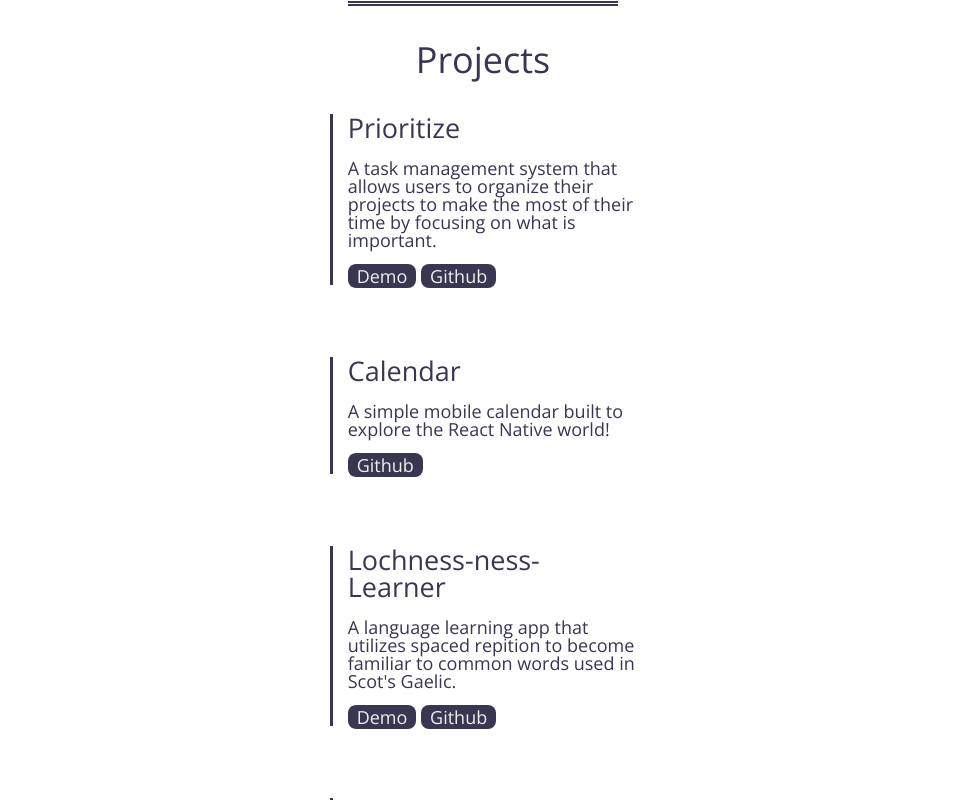
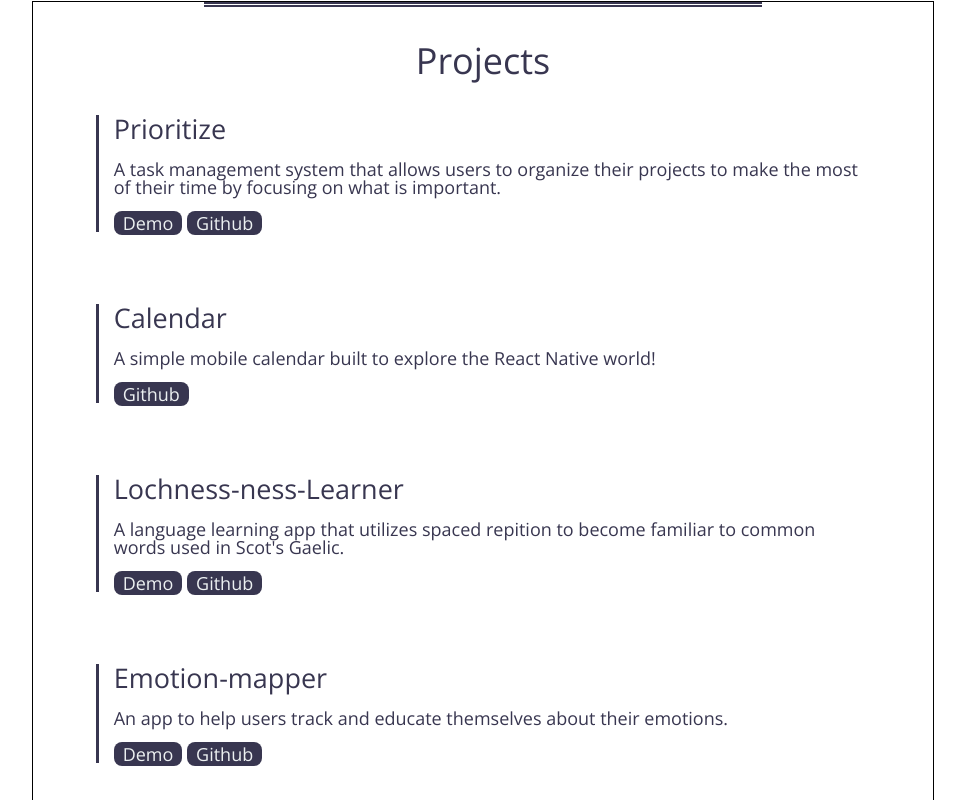
Before and after one commit to mscottcam/Portfolio, a plain HTML site: page index.html in a window 1280 px wide. Both pictures are taken after a click on the link "Projects". Shown: the part 846-1646 px from the top of the page, without its empty margins (157-1122 px from the left). Drawn offline with nearby package versions, Linux system fonts and the light colour scheme.

Commit message:
adding desktop changes to projects and resume sections

```diff
--- a/index.html
+++ b/index.html
@@ -64,6 +64,11 @@
           <a href="https://observer-dashboard.herokuapp.com/">Demo</a>
           <a href="https://github.com/mscottcam/Observer-Dashboard">Github</a>
         </div>
+        <div class="project step">
+          <h3>STEP Investment Partners Website</h3>
+          <p>My first website build! I used SquareSpace and made a simple informational site for a local business. </p>
+          <a href="https://www.southtexasenergypartners.com/">Site</a>
+        </div>
 
       </section>
       <section id="about-me" class="about-me">
@@ -120,11 +125,11 @@
         <div class="project education">
           <p>Lumerit Education & Thomas Edison University <br> [2017]</p>
           <ul>
-            <li> > Pursuing Bachelor’s degree in Liberal Studies.</li>
+            <li> > Pursuing the completion of my Bachelor’s degree in Liberal Studies.</li>
           </ul>
         </div>
         <div class="project education">
-          <p>The University of Texas at San Antonio <br> [2013]</p>
+          <p>The University of Texas at San Antonio <br> [2010 - 2013]</p>
           <ul>
             <li> > Completed 100+ credit hours of coursework.</li>
           </ul>
--- a/js/app.js
+++ b/js/app.js
@@ -1,67 +1,21 @@
 
 $('a[href*="#"]')
-  // Remove links that don't actually link to anything
-  .not('[href="#"]')
-  .not('[href="#0"]')
   .click(function(event) {
-    // On-page links
     if (
       location.pathname.replace(/^\//, '') == this.pathname.replace(/^\//, '')
       &&
       location.hostname == this.hostname
     ) {
-      // Figure out element to scroll to
       var target = $(this.hash);
       target = target.length ? target : $('[name=' + this.hash.slice(1) + ']');
-      // Does a scroll target exist?
       if (target.length) {
-        // Only prevent default if animation is actually gonna happen
         event.preventDefault();
         $('html, body').animate({
           scrollTop: target.offset().top
-        }, 1000, function() {
-          // Callback after animation
-          // Must change focus!
+        }, 750, function() {
           var $target = $(target);
           $target.focus();
-          if ($target.is(":focus")) { // Checking if the target was focused
-            return false;
-          } else {
-            $target.attr('tabindex','-1'); // Adding tabindex for elements not focusable
-            $target.focus(); // Set focus again
-          };
         });
       }
     }
   });
-
-
-
-// $(document).ready(function() {
-
-
-//   // listen for click of work button
-//   $('.links').on('click', '.work', function(event){
-//     event.preventDefault();
-//     console.log('testing css ----> ', $(event.currentTarget).parent('nav').siblings(".about-me").hasClass('.hidden'))
-//     $(event.currentTarget).parent('nav').siblings(".introduction").toggleClass("hidden");
-//     $(event.currentTarget).parent('nav').siblings(".about-me").toggleClass("hidden");
-//     console.log('testing css 2 ----> ', $(event.currentTarget).parent('nav').siblings(".about-me").hasClass('.hidden'))
-//   });
-
-//   $('.links').on('click', '.about', function(event){
-//     event.preventDefault();
-//     $(event.currentTarget).parent('nav').siblings(".introduction").toggleClass("hidden");
-//     $(event.currentTarget).parent('nav').siblings(".projects").toggleClass("hidden");
-//     $(event.currentTarget).parent('nav').siblings(".about-me").toggleClass("hidden");
-
-//   });
-
-//   $('.top-header').on('click', '.logo', function(event){
-//     event.preventDefault();
-//     $(event.currentTarget).parent('header').siblings(".main").children('.introduction').toggleClass("hidden");
-//     $(event.currentTarget).parent('header').siblings(".main").children('.projects').toggleClass("hidden");
-//     $(event.currentTarget).parent('header').siblings(".main").children('.about-me').toggleClass("hidden");
-
-//   });
-// });
--- a/main.css
+++ b/main.css
@@ -134,9 +134,10 @@ body {
   flex-direction: column;
   align-items: center;
   width: 20rem;
-  height: 230rem;
+  height: 250rem;
   padding: 0;
   margin: 0;
+  /* border: thin solid black; */
 }
 
 .links {
@@ -181,9 +182,8 @@ body {
   display: flex;
   flex-direction: column;
   align-items: center;
-  height: 65rem;
+  height: 80rem;
   margin-bottom: 3rem;
-  /* border: thin solid black; */
   width: 17rem;
 }
 
@@ -260,6 +260,13 @@ body {
   font-weight: bold;
 }
 
+.education {
+  margin: 2rem 0;
+  width: 16rem;
+  border-left: 0.2rem solid #383650;
+  padding-left: 0.8rem;
+}
+
 .education > p {
   font-size: 1.2rem;
   margin-bottom: 1rem;
@@ -274,6 +281,23 @@ body {
 
   .introduction {
     width: 20rem;
+  }
+
+  .projects {
+    width: 24rem;
+    height: 73rem;
+  }
+
+  .projects > h2 {
+    width: 19rem;
+  }
+
+  .project {
+    width: 20rem;
+  }
+
+  .about-me {
+    height: 117rem;
   }
 }
 
@@ -337,11 +361,30 @@ body {
     text-align: justify;
 
   }
+
+  .projects {
+    width: 40rem;
+     height: 65rem;
+  }
+
+  .projects > h2 {
+    width: 31rem;
+  }
+
+   .project {
+    width: 35rem;
+  }
+
+   .about-me {
+    height: 100rem;
+  }
+
 }
 
 @media (min-width: 1024px) {
   .main {
     width: 50rem;
+    height: 200rem;
   }
 
   .introduction {
@@ -350,6 +393,15 @@ body {
   }
 
   .projects {
-    width: 45rem;
+     border: thin solid black;
+    width: 50rem;
+  }
+
+    .project {
+    width: 42rem;
+  }
+
+    .about-me {
+    height: 95rem;
   }
 }
```
Also changed, not shown: projects/index.html (deleted, +0 -7 lines), about-me/index.html (deleted).
